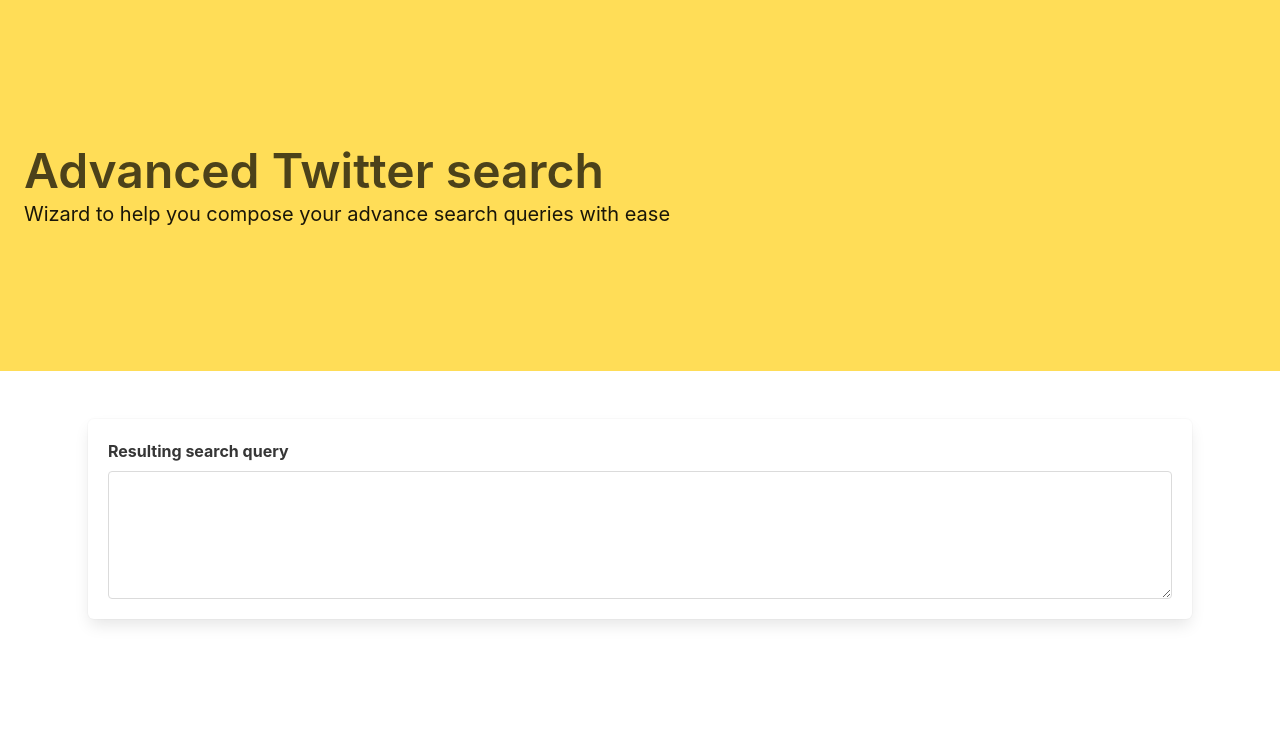
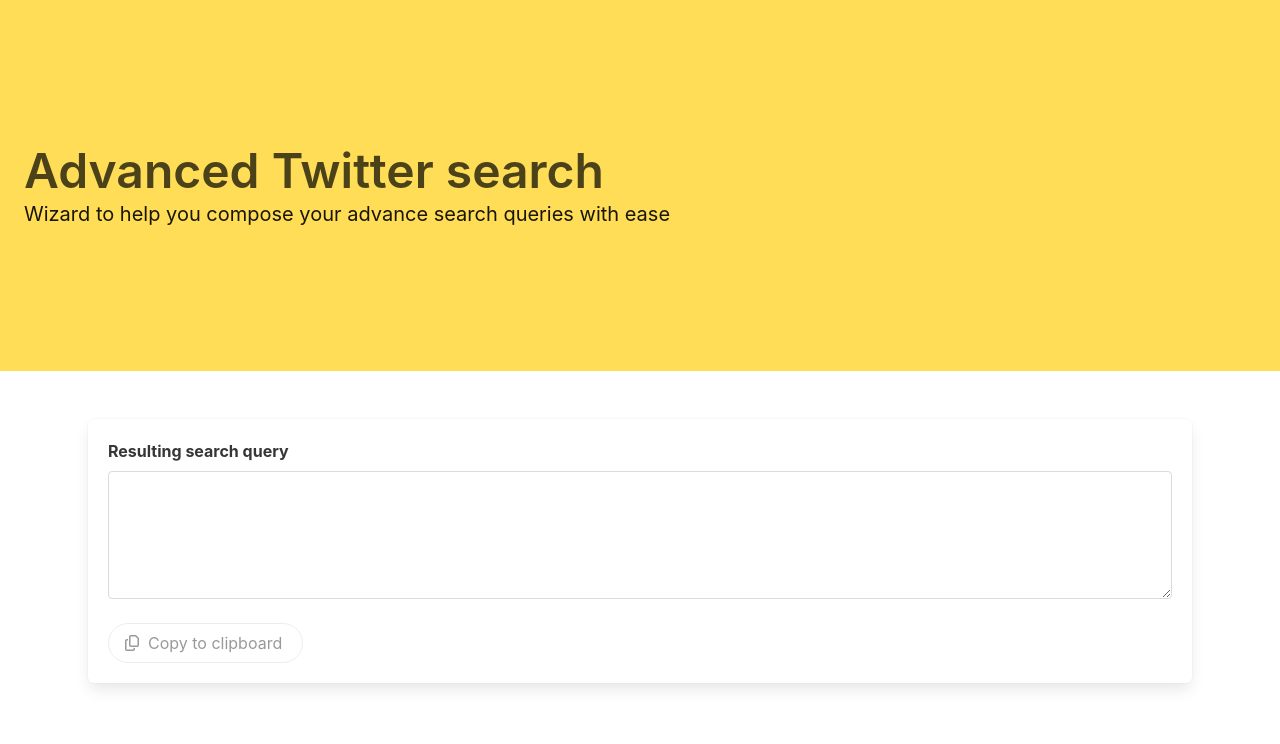
Before and after one commit to sergeypedan/twitter-advanced-search-wizard, a Svelte app: page / in a window 1280 px wide. Shown: the top 744 px of the page. Built offline with nearby package versions, Linux system fonts and the light colour scheme.

Commit message:
Adds copying to clipboard

```diff
--- a/package.json
+++ b/package.json
@@ -26,6 +26,7 @@
   },
   "dependencies": {
     "bulma": "^0.9.2",
+    "clipboard": "^2.0.8",
     "sirv-cli": "^1.0.0"
   }
 }
--- a/src/App.svelte
+++ b/src/App.svelte
@@ -95,6 +95,26 @@
 		fmt_min_replies(min_replies),
 		fmt_min_retweets(min_retweets),
 	].filter(string => !!string).join(" ")
+
+	function set_button_success(button) {
+		button.classList.add('is-success')
+		button.querySelector('[data-role="text"]').innerText = 'Copied!'
+	}
+
+	function reset_button(button) {
+		button.classList.remove('is-success')
+		button.querySelector('[data-role="text"]').innerText = button.dataset.originalText
+	}
+
+	var clipboard = new ClipboardJS('[data-clipboard-target]')
+	clipboard.on('success', function(event) {
+		event.clearSelection()
+		let button = event.trigger
+		button.disabled = true
+		set_button_success(button)
+		setTimeout(function () { reset_button(button); button.disabled = false }, 1500)
+	})
+
 </script>
 
 <div class="section">
@@ -105,8 +125,14 @@
 				<textarea id="search_result" class="textarea" readonly>{query()}</textarea>
 			</div>
 		</div>
+
+		<button class="button is-rounded" data-clipboard-target="#search_result" disabled={query() === ''} data-original-text='Copy to clipboard'>
+			<span class="icon"><i class="far fa-copy"></i></span>
+			<span data-role="text">Copy to clipboard</span>
+		</button>
 	</div>
 </div>
+
 
 <section class="section">
 	<div class="columns">
```
Also changed, not shown: 1 other file (tests, documents, lock files or other folders).
